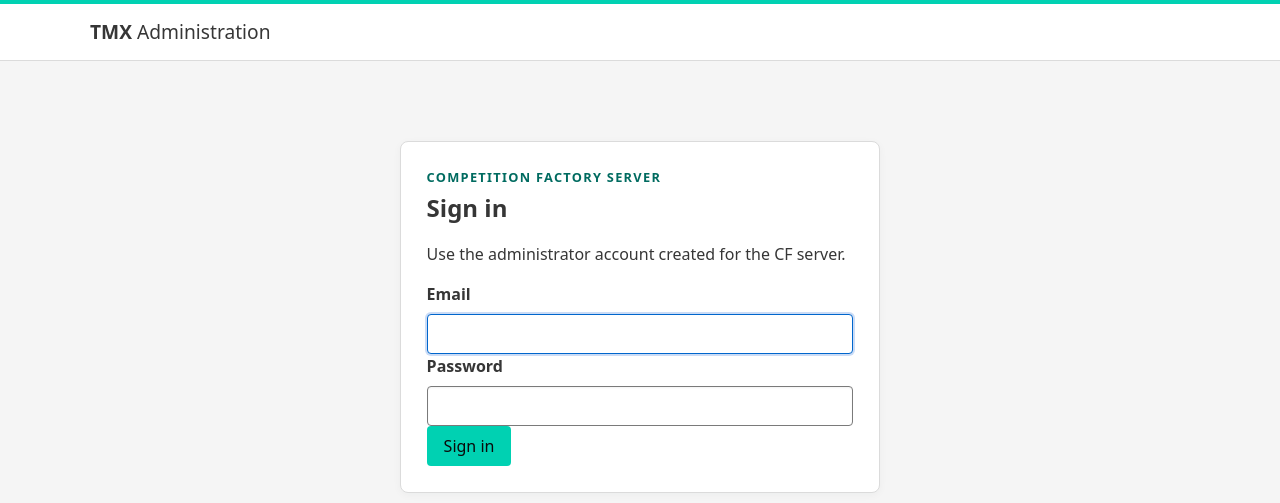
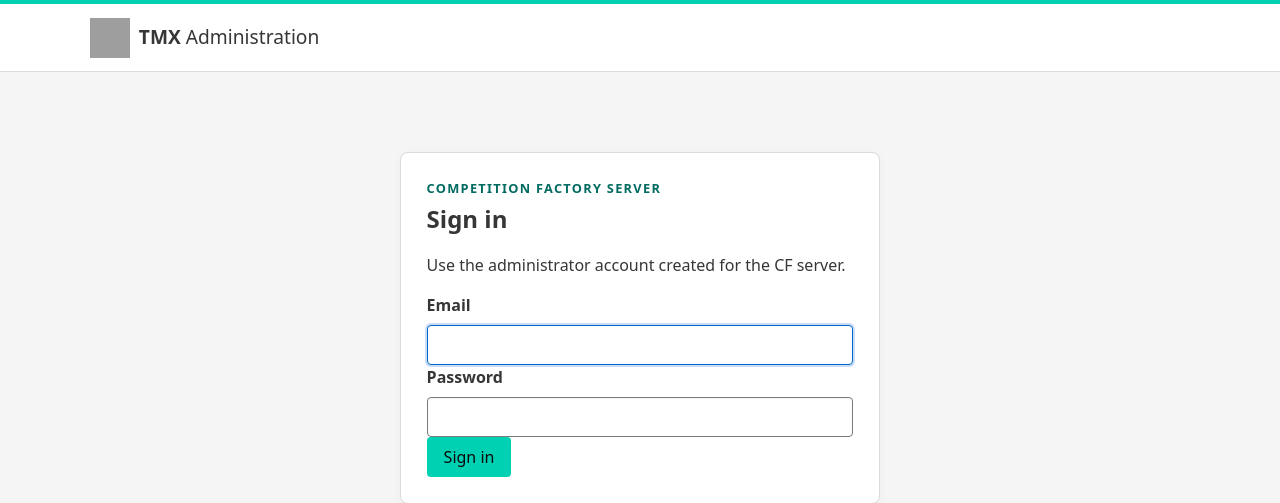
Before and after one commit to woernsn/tmx-docker, a Flask app: page /login in a window 1280 px wide. Shown: the top 503 px of the page. Run offline with Flask 3, Linux system fonts and the light colour scheme; some libraries are stand-ins or nearby versions; grey boxes are pictures that could not be loaded.

Commit message:
feat: add logo

```diff
--- a/manager/static/style.css
+++ b/manager/static/style.css
@@ -21,8 +21,10 @@ a:focus-visible { outline: 2px solid var(--chc-border-focus); outline-offset: 2p
   border-top: 4px solid var(--chc-container-primary);
   border-bottom: 1px solid var(--chc-border-primary);
 }
-.brand { color: var(--chc-text-primary); font-size: 1.2rem; font-weight: 800; text-decoration: none; }
-.brand span { font-weight: 400; }
+.brand { display: inline-flex; align-items: center; gap: 0.55rem; color: var(--chc-text-primary); font-size: 1.2rem; font-weight: 800; text-decoration: none; }
+.brand-logo { display: block; width: 2.5rem; height: 2.5rem; flex: none; }
+.brand-text { font-weight: 800; }
+.brand-text span { font-weight: 400; }
 .topbar nav { display: flex; gap: 1.5rem; flex: 1; flex-wrap: wrap; }
 .topbar nav a { color: var(--chc-text-secondary); text-decoration: none; font-weight: 600; }
 .topbar nav a:hover, .topbar nav a[aria-current="page"] { color: #006b60; }
--- a/manager/templates/base.html
+++ b/manager/templates/base.html
@@ -4,12 +4,13 @@
   <meta charset="utf-8">
   <meta name="viewport" content="width=device-width, initial-scale=1">
   <title>{% block title %}TMX administration{% endblock %}</title>
+  <link rel="icon" type="image/svg+xml" href="{{ url_for('static', filename='logo.svg') }}">
   <link rel="stylesheet" href="{{ url_for('static', filename='courthive-components.css') }}">
   <link rel="stylesheet" href="{{ url_for('static', filename='style.css') }}">
 </head>
 <body>
   <header class="topbar">
-    <a class="brand" href="{{ url_for('providers') }}">TMX <span>Administration</span></a>
+    <a class="brand" href="{{ url_for('providers') }}"><img class="brand-logo" src="{{ url_for('static', filename='logo.svg') }}" alt="" width="40" height="40"><span class="brand-text">TMX <span>Administration</span></span></a>
     {% if g.session and g.session.token %}
     <nav aria-label="Main navigation">
       <a href="{{ url_for('providers') }}"{% if request.endpoint in ('providers', 'associate_user', 'disassociate_user', 'grant', 'revoke') %} aria-current="page"{% endif %}>Providers</a>
```
Also changed, not shown: README.md, assets/banner.svg (added), assets/logo.svg (added), 1 other file.
